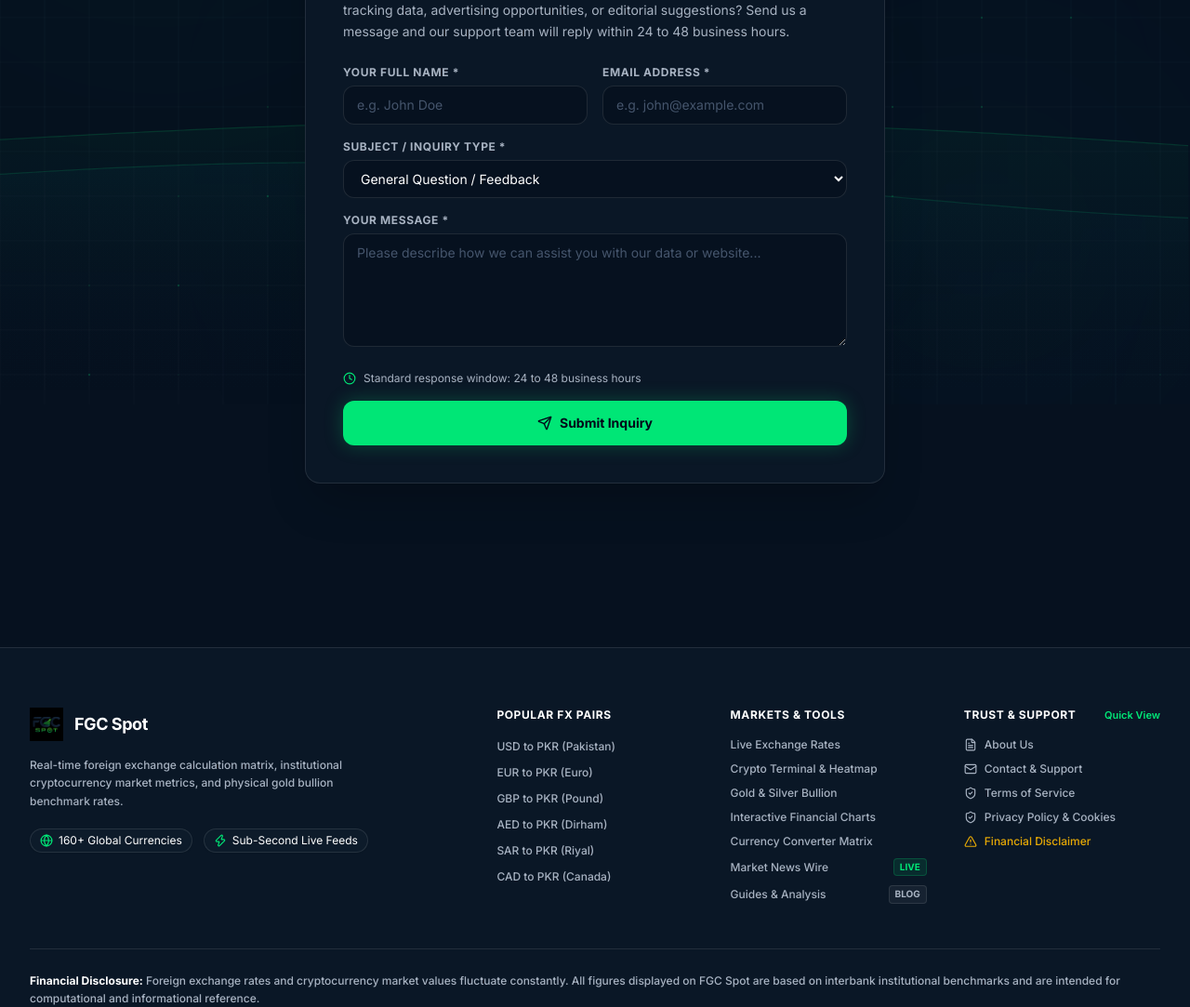
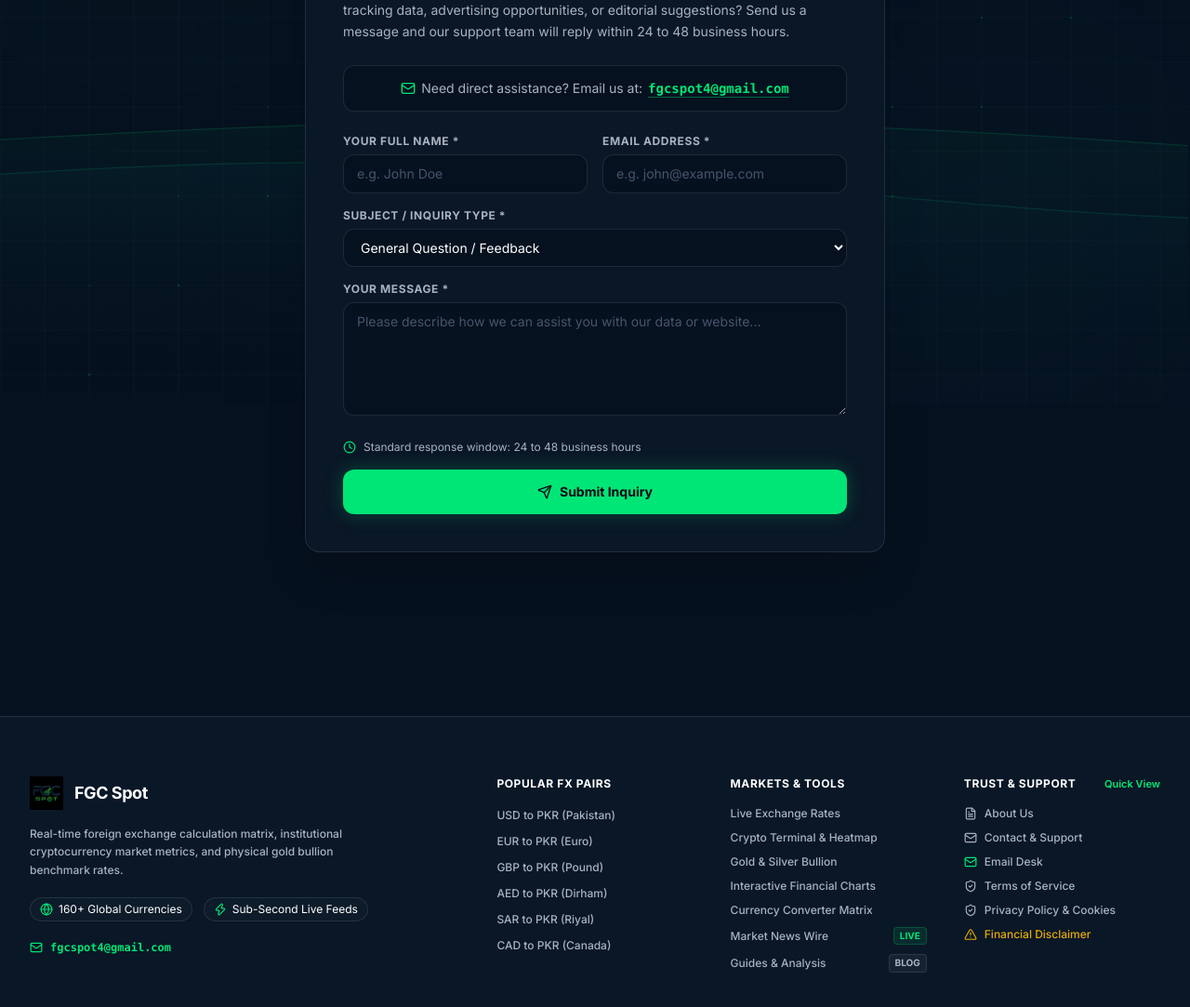
Before and after one commit to sufyansindhu001/finpulse-tracker, a React (Vite) app: page /contact in a window 1280 px wide. Shown: the part 365-1448 px from the top of the page at 93% size. Built offline with nearby package versions, Linux system fonts and the light colour scheme; no server answers.

Commit message:
feat: update official contact and support email to fgcspot4@gmail.com

```diff
--- a/src/components/Footer.jsx
+++ b/src/components/Footer.jsx
@@ -51,6 +51,17 @@
               <span className="flex items-center gap-1.5 bg-white dark:bg-[#0D1B2A] border border-slate-200 dark:border-white/10 px-2.5 py-1 rounded-full text-slate-800 dark:text-white shadow-xs">
                 <Zap className="w-3.5 h-3.5 text-[#00E676]" /> Sub-Second Live Feeds
               </span>
+            </div>
+
+            <div className="pt-1">
+              <a
+                href="mailto:fgcspot4@gmail.com"
+                className="inline-flex items-center gap-2 text-xs text-[#00E676] hover:text-[#00FF88] font-mono font-semibold transition-colors"
+                title="Direct Support Desk"
+              >
+                <Mail className="w-3.5 h-3.5 shrink-0" />
+                <span>fgcspot4@gmail.com</span>
+              </a>
             </div>
           </div>
 
@@ -153,6 +164,15 @@
                 </Link>
               </li>
               <li>
+                <a
+                  href="mailto:fgcspot4@gmail.com"
+                  className="hover:text-[#00E676] flex items-center gap-2 transition-colors font-medium cursor-pointer"
+                >
+                  <Mail className="w-3.5 h-3.5 text-[#00E676]" />
+                  <span>Email Desk</span>
+                </a>
+              </li>
+              <li>
                 <Link
                   to="/terms"
                   className="hover:text-[#00E676] flex items-center gap-2 transition-colors font-medium cursor-pointer"
--- a/src/components/LegalModal.jsx
+++ b/src/components/LegalModal.jsx
@@ -243,7 +243,7 @@
               <div className="p-4 rounded-xl bg-slate-50 dark:bg-slate-900 border border-slate-200 dark:border-white/[0.08] space-y-2 text-xs">
                 <div>
                   <span className="font-bold text-slate-900 dark:text-white block">Email Desk:</span>
-                  <span className="text-blue-600 dark:text-blue-400 font-mono">support@fgcspot.com</span>
+                  <a href="mailto:fgcspot4@gmail.com" className="text-[#00E676] hover:text-[#00FF88] font-mono font-bold underline">fgcspot4@gmail.com</a>
                 </div>
                 <div>
                   <span className="font-bold text-slate-900 dark:text-white block">Turnaround Time:</span>
--- a/src/context/AppContext.jsx
+++ b/src/context/AppContext.jsx
@@ -7,7 +7,7 @@
   websiteName: 'FGC Spot',
   logoText: 'FGC',
   logoUrl: '/logo.png',
-  contactEmail: 'support@fgcspot.com',
+  contactEmail: 'fgcspot4@gmail.com',
   tagline: 'Real-Time Forex & Crypto Terminal'
 };
 
@@ -16,7 +16,13 @@
   const [siteSettings, setSiteSettings] = useState(() => {
     try {
       const saved = localStorage.getItem('fgc_spot_site_settings');
-      if (saved) return JSON.parse(saved);
+      if (saved) {
+        const parsed = JSON.parse(saved);
+        if (parsed.contactEmail === 'support@fgcspot.com') {
+          parsed.contactEmail = 'fgcspot4@gmail.com';
+        }
+        return { ...DEFAULT_SETTINGS, ...parsed };
+      }
     } catch (e) {
       console.warn('Error reading site settings from localStorage:', e);
     }
--- a/src/pages/AdminPage.jsx
+++ b/src/pages/AdminPage.jsx
@@ -166,7 +166,7 @@
     websiteName: siteSettings?.websiteName || 'FGC Spot',
     logoText: siteSettings?.logoText || 'FGC',
     logoUrl: siteSettings?.logoUrl || '',
-    contactEmail: siteSettings?.contactEmail || 'support@fgcspot.com',
+    contactEmail: siteSettings?.contactEmail || 'fgcspot4@gmail.com',
     tagline: siteSettings?.tagline || 'Real-Time Forex & Crypto Terminal'
   }));
   const [settingsSaved, setSettingsSaved] = useState(false);
@@ -1328,7 +1328,7 @@
                       required
                       value={settingsForm.contactEmail}
                       onChange={(e) => setSettingsForm({ ...settingsForm, contactEmail: e.target.value })}
-                      placeholder="support@fgcspot.com"
+                      placeholder="fgcspot4@gmail.com"
                       className="w-full px-3.5 py-2.5 bg-slate-50 dark:bg-[#07090E] border border-slate-300 dark:border-slate-700 rounded-xl text-slate-900 dark:text-white text-sm focus:outline-none focus:border-blue-500 focus:ring-2 focus:ring-blue-500/20"
                     />
                   </div>
--- a/src/pages/ContactPage.jsx
+++ b/src/pages/ContactPage.jsx
@@ -76,6 +76,20 @@
         <p className="text-sm text-slate-600 dark:text-[#A8B3C2] leading-relaxed">
           Have questions regarding our live exchange rate calculations, cryptocurrency tracking data, advertising opportunities, or editorial suggestions? Send us a message and our support team will reply within 24 to 48 business hours.
         </p>
+
+        {/* Minimalist Direct Support Badge */}
+        <div className="flex items-center justify-center p-3.5 rounded-xl bg-slate-50 dark:bg-[#06111F] border border-slate-200 dark:border-white/10 text-xs sm:text-sm text-slate-600 dark:text-[#A8B3C2]">
+          <span className="flex items-center gap-1.5 flex-wrap justify-center">
+            <Mail className="w-4 h-4 text-[#00E676] shrink-0" />
+            <span>Need direct assistance? Email us at:</span>
+            <a
+              href="mailto:fgcspot4@gmail.com"
+              className="text-[#00E676] hover:text-[#00FF88] font-bold font-mono underline underline-offset-4 decoration-[#00E676]/40 hover:decoration-[#00FF88] transition-colors"
+            >
+              fgcspot4@gmail.com
+            </a>
+          </span>
+        </div>
 
         {submitted ? (
           <div className="py-12 px-6 rounded-2xl bg-slate-50 dark:bg-[#0D1B2A] border border-[#00E676]/30 text-center space-y-3 animate-in zoom-in-95 duration-200 shadow-sm">
--- a/src/pages/DisclaimerPage.jsx
+++ b/src/pages/DisclaimerPage.jsx
@@ -75,6 +75,13 @@
             Under no circumstances shall {siteSettings?.websiteName || 'FGC Spot'}, its developers, officers, or partners be liable for any direct, indirect, incidental, or consequential losses, damages, or claims arising from the use of, or inability to use, our exchange rate tools, conversion calculators, or market indicators.
           </p>
 
+          <h2 className="text-xl font-bold text-slate-900 dark:text-white pt-2 border-b border-slate-200 dark:border-white/10 pb-2">
+            4. Reporting Inaccuracies &amp; Inquiries
+          </h2>
+          <p>
+            If you notice any computational discrepancies, delayed feeds, or have questions regarding our exchange rate methodology, please alert our technical support desk at <a href="mailto:fgcspot4@gmail.com" className="text-[#00E676] hover:text-[#00FF88] font-bold font-mono underline underline-offset-4 decoration-[#00E676]/40">fgcspot4@gmail.com</a>.
+          </p>
+
         </div>
 
       </div>
--- a/src/pages/PrivacyPolicyPage.jsx
+++ b/src/pages/PrivacyPolicyPage.jsx
@@ -81,6 +81,13 @@
             By using our website, you hereby consent to our Privacy Policy and agree to its terms.
           </p>
 
+          <h2 className="text-xl font-bold text-slate-900 dark:text-white pt-2 border-b border-slate-200 dark:border-white/10 pb-2">
+            5. Contact Information &amp; Privacy Requests
+          </h2>
+          <p>
+            If you have questions regarding this Privacy Policy, wish to exercise your GDPR or CCPA privacy rights, or request deletion of data, please direct all formal inquiries to our compliance team at <a href="mailto:fgcspot4@gmail.com" className="text-[#00E676] hover:text-[#00FF88] font-bold font-mono underline underline-offset-4 decoration-[#00E676]/40">fgcspot4@gmail.com</a>. We respond to all verified privacy requests within 30 days.
+          </p>
+
         </div>
 
       </div>
--- a/src/pages/TermsPage.jsx
+++ b/src/pages/TermsPage.jsx
@@ -83,6 +83,13 @@
             We reserve the right to revise these terms at any time. Continued use of the platform after updates constitutes acceptance of the amended terms.
           </p>
 
+          <h2 className="text-xl font-bold text-slate-900 dark:text-white pt-2 border-b border-slate-200 dark:border-white/10 pb-2">
+            6. Inquiries, DMCA &amp; Support Contact
+          </h2>
+          <p>
+            For any legal inquiries, DMCA copyright notices, terms clarifications, or general support questions, please contact our desk at <a href="mailto:fgcspot4@gmail.com" className="text-[#00E676] hover:text-[#00FF88] font-bold font-mono underline underline-offset-4 decoration-[#00E676]/40">fgcspot4@gmail.com</a>.
+          </p>
+
         </div>
 
       </div>
```
